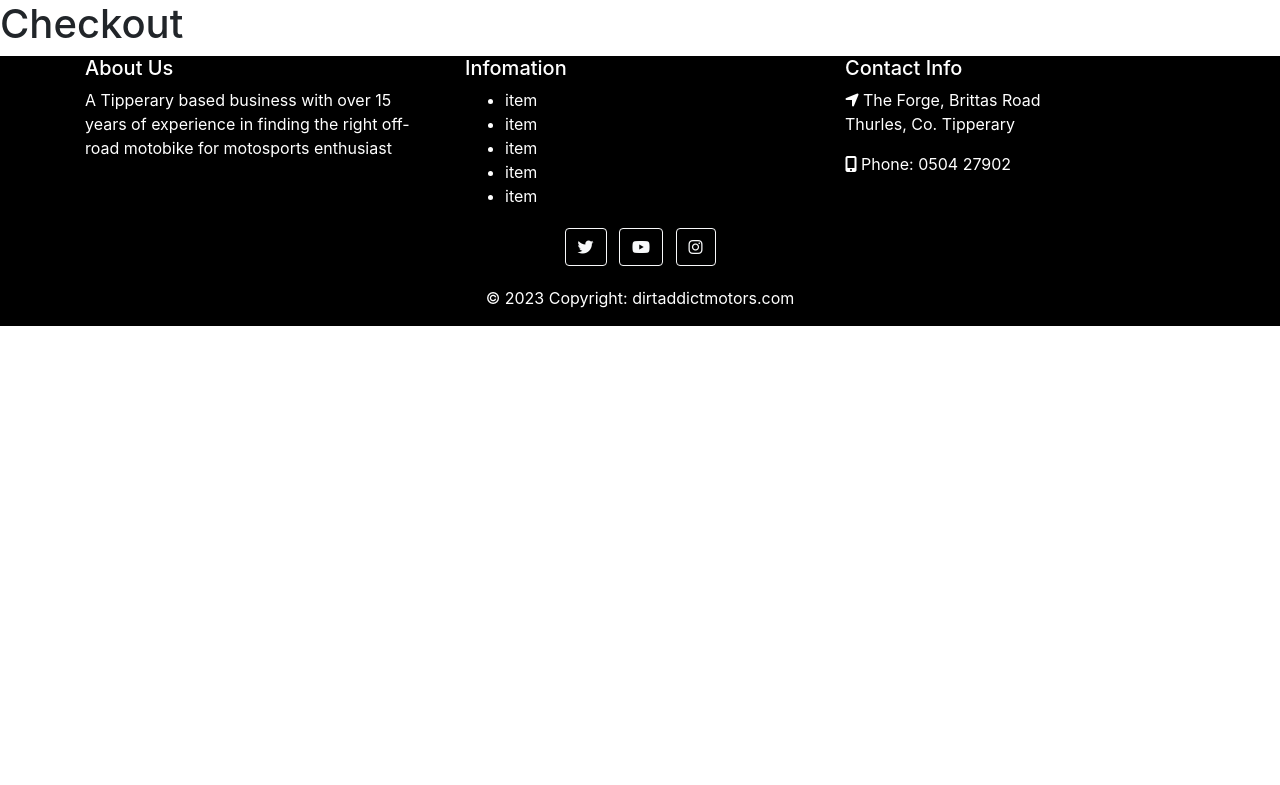
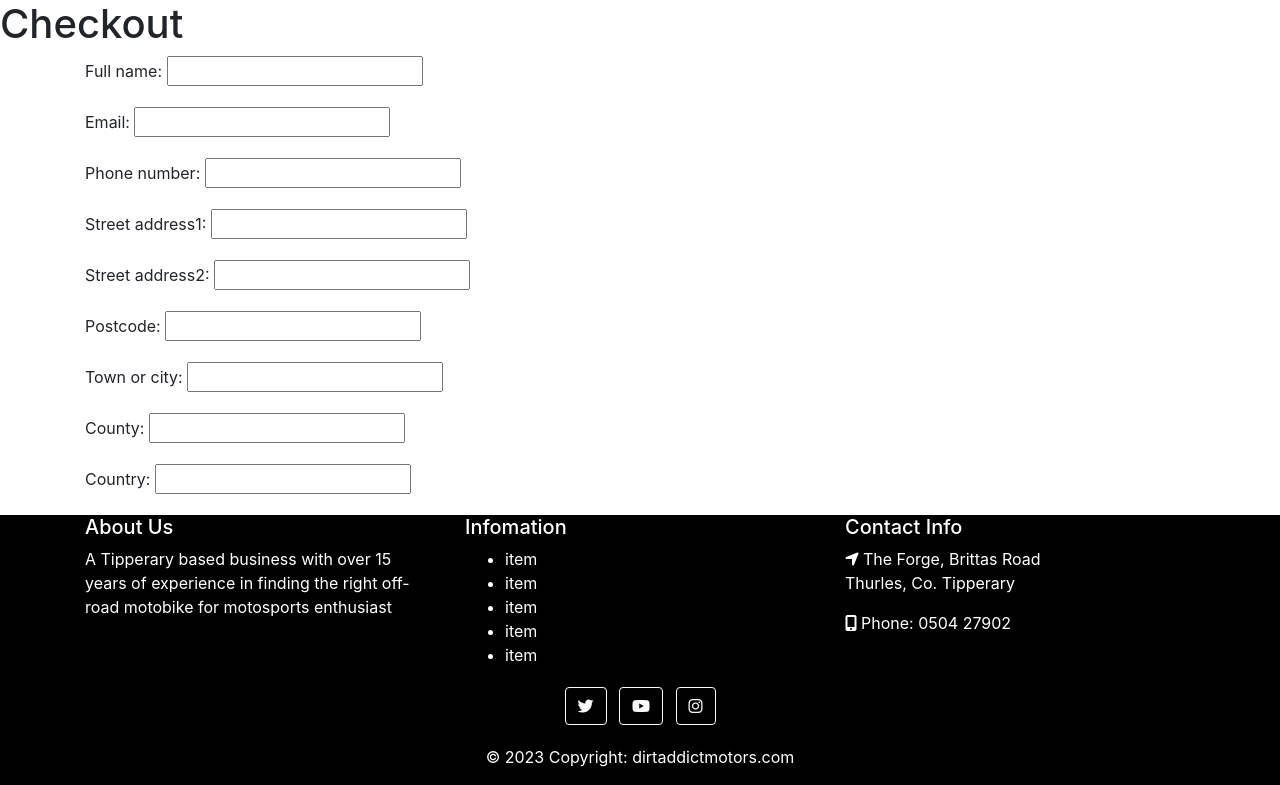
Before and after one commit to IzzyLeech/dirtaddictmotors, a Django app: page /checkout/ in a window 1280 px wide. Shown: the part 86-871 px from the top of the page. Before the commit the page ends 412 px from the top, so only its background shows below. Run offline with Django 3.2, Linux system fonts and the light colour scheme; data that the repository does not hold is empty; some libraries are stand-ins or nearby versions.

Commit message:
added the order form and render to the checkout.html

```diff
--- /dev/null
+++ b/checkout/forms.py
@@ -0,0 +1,13 @@
+from django import forms
+from .models import Order
+
+
+class OrderForm(forms.ModelForm):
+    class Meta:
+        model = Order
+        fields = (
+            'full_name', 'email', 'phone_number',
+            'street_address1', 'street_address2',
+            'postcode', 'town_or_city', 'county',
+            'country',
+        )
--- a/checkout/templates/checkout/checkout.html
+++ b/checkout/templates/checkout/checkout.html
@@ -3,10 +3,20 @@
 
 {% block content %}
 <h1>Checkout</h1>
+<div class="container">
+    <div class="row">
+        <div class="col-6">
+            {{ order_form.as_p }}
+        </div>
+        <div class="col-6">
+            {% for item in items %}
+            <p>Bike: {{ item.bike }}</p>
+            <p>Quantity:{{ item.quantity }}</p>
+            {% endfor %}
+        </div>
+    </div>
+</div>
 
-{% for item in items %}
-<p>Bike: {{ item.bike }}</p>
-<p>Quantity:{{ item.quantity }}</p>
-{% endfor %}
+
 
 {% endblock %}
--- a/checkout/views.py
+++ b/checkout/views.py
@@ -3,6 +3,8 @@ from django.shortcuts import render
 import json
 
 from products.models import Bikes
+from .models import Order
+from .forms import OrderForm
 
 
 def checkout_view(request):
@@ -30,9 +32,14 @@ def checkout_view(request):
         # Add the item to the list
         items.append(item_data)
 
-    # Pass the items to the template
+    # Form Variable
+    order_form = OrderForm()
+
+    # Context tags
     context = {
         'items': items,
+        'order_form': order_form,
+
     }
 
     return render(request, 'checkout/checkout.html', context)
```
